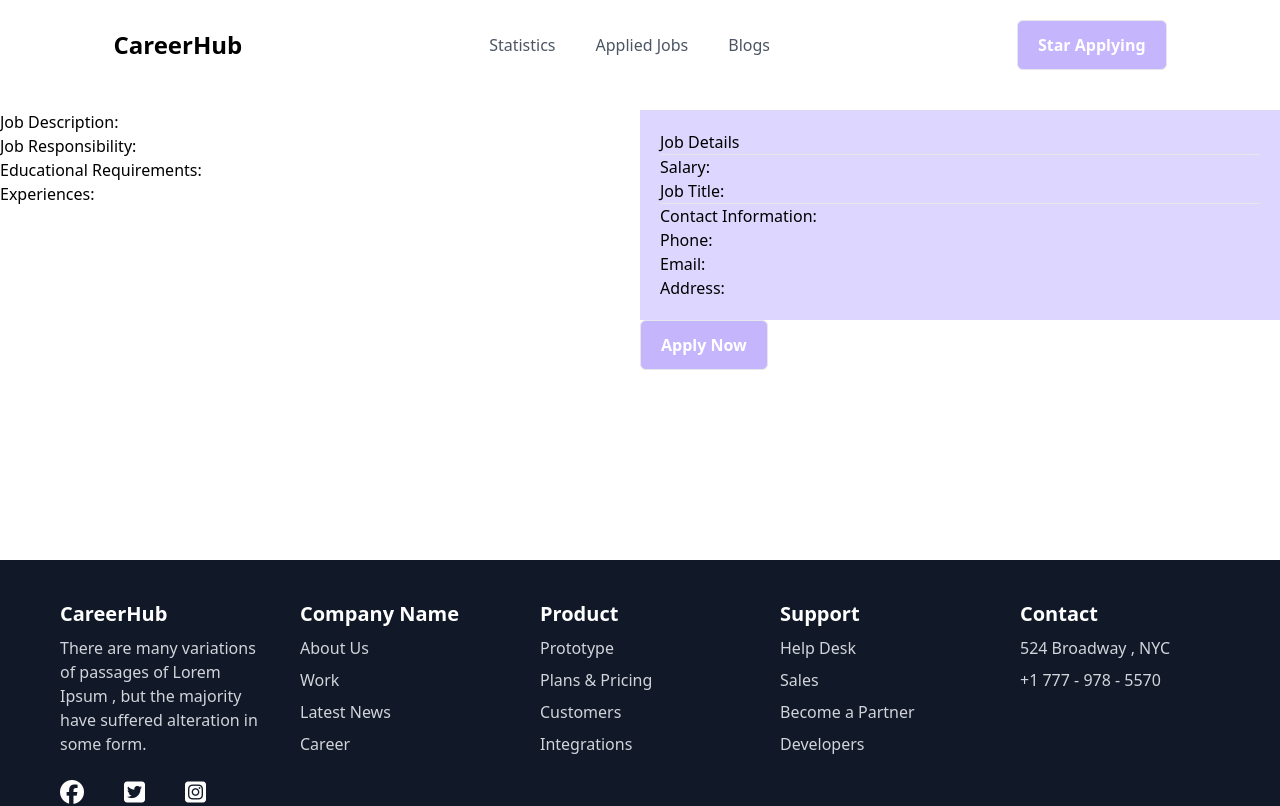
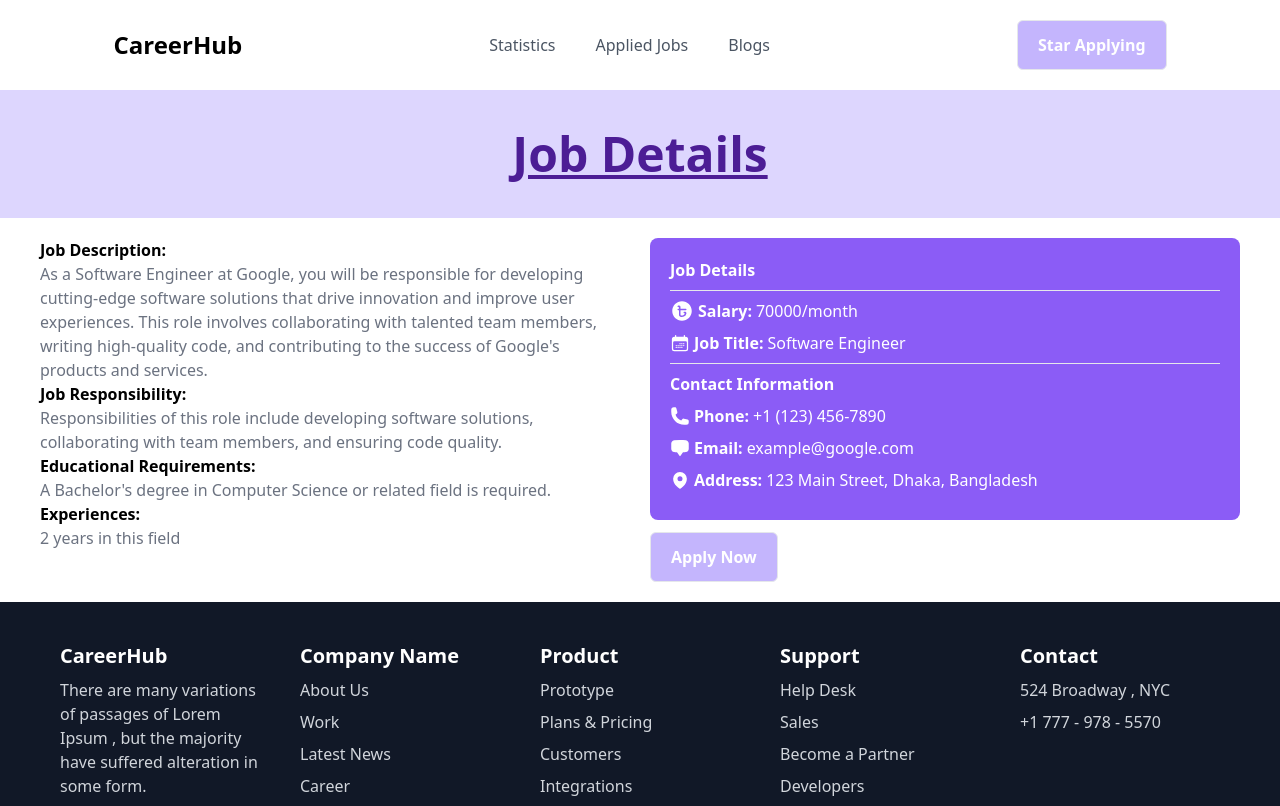
Before and after one commit to annysen/career-hub, a React (Vite) app: page /jobs/1 in a window 1280 px wide. Shown: the top 806 px of the page. Built offline with nearby package versions, Linux system fonts and the light colour scheme.

Commit message:
job details is done

```diff
--- a/public/fakeDB.json
+++ b/public/fakeDB.json
@@ -8,7 +8,7 @@
         "jobTime": "Full-time",
         "jobLocation": "Dhaka",
         "salary": 70000,
-        "jobDescription": "This is a description of the Software Engineer position at Google.",
+        "jobDescription": "As a Software Engineer at Google, you will be responsible for developing cutting-edge software solutions that drive innovation and improve user experiences. This role involves collaborating with talented team members, writing high-quality code, and contributing to the success of Google's products and services.",
         "jobResponsibility": "Responsibilities of this role include developing software solutions, collaborating with team members, and ensuring code quality.",
         "educationalRequirements": "A Bachelor's degree in Computer Science or related field is required.",
         "experiences": 2,
@@ -25,7 +25,7 @@
         "jobTime": "Part-time",
         "jobLocation": "Chittagong",
         "salary": 50000,
-        "jobDescription": "Description of the Data Analyst role at Twitter.",
+        "jobDescription": "Join Twitter as a Data Analyst and be part of a dynamic team that analyzes vast amounts of data to provide valuable insights and drive strategic decisions. You will play a key role in shaping Twitter's data-driven strategies and optimizing performance across various business areas.",
         "jobResponsibility": "Responsibilities include analyzing data, creating reports, and providing insights to improve business strategies.",
         "educationalRequirements": "A Bachelor's degree in Data Science, Statistics, or related field is preferred.",
         "experiences": 1,
@@ -42,7 +42,7 @@
         "jobTime": "Full-time",
         "jobLocation": "Khulna",
         "salary": 60000,
-        "jobDescription": "Description of the Frontend Developer role at Facebook.",
+        "jobDescription": "Become a Frontend Developer at Facebook and contribute to building innovative user interfaces that engage and delight millions of users worldwide. You will have the opportunity to work on challenging projects, optimize performance, and collaborate with talented designers and engineers.",
         "jobResponsibility": "Responsibilities include developing user interfaces, optimizing performance, and collaborating with designers.",
         "educationalRequirements": "A Bachelor's degree in Computer Science or related field is required.",
         "experiences": 2,
@@ -59,7 +59,7 @@
         "jobTime": "Full-time",
         "jobLocation": "Dhaka",
         "salary": 65000,
-        "jobDescription": "Description of the UI/UX Designer role at Microsoft.",
+        "jobDescription": "At Microsoft, as a UI/UX Designer, you will be responsible for creating intuitive and visually appealing user interfaces that enhance user experiences across various Microsoft products and platforms. Join us in shaping the future of technology with innovative design solutions.",
         "jobResponsibility": "Responsibilities include designing user interfaces, conducting user research, and creating wireframes and prototypes.",
         "educationalRequirements": "A Bachelor's degree in Design or related field is required.",
         "experiences": 3,
@@ -76,7 +76,7 @@
         "jobTime": "Full-time",
         "jobLocation": "Chittagong",
         "salary": 75000,
-        "jobDescription": "Description of the Software Developer role at Amazon.",
+        "jobDescription": "Join Amazon as a Software Developer and work on exciting projects that shape the future of e-commerce and cloud computing. As part of our diverse team, you will have the opportunity to innovate, solve complex problems, and deliver scalable solutions that impact millions of customers worldwide.",
         "jobResponsibility": "Responsibilities include developing software solutions, debugging, and collaborating with cross-functional teams.",
         "educationalRequirements": "A Bachelor's degree in Computer Science or related field is required.",
         "experiences": 2,
@@ -93,80 +93,12 @@
         "jobTime": "Full-time",
         "jobLocation": "Dhaka",
         "salary": 80000,
-        "jobDescription": "Description of the Product Manager role at Apple.",
+        "jobDescription": "As a Product Manager at Apple, you will lead the development and launch of groundbreaking products that revolutionize the consumer electronics industry. Join us in shaping the future of technology and delivering innovative solutions that enrich the lives of millions of users worldwide.",
         "jobResponsibility": "Responsibilities include product strategy, roadmap planning, and collaborating with engineering and design teams.",
         "educationalRequirements": "A Bachelor's degree in Business, Engineering, or related field is required.",
         "experiences": 4,
         "address": "456 Elm Street, Dhaka, Bangladesh",
         "phone": "+1 (678) 901-2345",
         "email": "example@apple.com"
-    },
-    {
-        "id": 7,
-        "companyName": "Netflix",
-        "position": "Content Writer",
-        "logo": "netflix-logo.png",
-        "jobType": "Remote",
-        "jobTime": "Part-time",
-        "jobLocation": "Khulna",
-        "salary": 55000,
-        "jobDescription": "Description of the Content Writer role at Netflix.",
-        "jobResponsibility": "Responsibilities include writing engaging content, conducting research, and adhering to brand guidelines.",
-        "educationalRequirements": "A Bachelor's degree in English, Journalism, or related field is preferred.",
-        "experiences": 1,
-        "address": "789 Pine Street, Khulna, Bangladesh",
-        "phone": "+1 (789) 012-3456",
-        "email": "example@netflix.com"
-    },
-    {
-        "id": 8,
-        "companyName": "LinkedIn",
-        "position": "Marketing Manager",
-        "logo": "linkedin-logo.png",
-        "jobType": "Onsite",
-        "jobTime": "Full-time",
-        "jobLocation": "Chittagong",
-        "salary": 70000,
-        "jobDescription": "Description of the Marketing Manager role at LinkedIn.",
-        "jobResponsibility": "Responsibilities include developing marketing strategies, managing campaigns, and analyzing market trends.",
-        "educationalRequirements": "A Bachelor's degree in Marketing or related field is required.",
-        "experiences": 3,
-        "address": "321 Elm Street, Chittagong, Bangladesh",
-        "phone": "+1 (890) 123-4567",
-        "email": "example@linkedin.com"
-    },
-    {
-        "id": 9,
-        "companyName": "Tesla",
-        "position": "Hardware Engineer",
-        "logo": "tesla-logo.png",
-        "jobType": "Remote",
-        "jobTime": "Full-time",
-        "jobLocation": "Dhaka",
-        "salary": 85000,
-        "jobDescription": "Description of the Hardware Engineer role at Tesla.",
-        "jobResponsibility": "Responsibilities include designing hardware components, testing prototypes, and collaborating with cross-functional teams.",
-        "educationalRequirements": "A Bachelor's degree in Electrical Engineering or related field is required.",
-        "experiences": 5,
-        "address": "123 Pine Street, Dhaka, Bangladesh",
-        "phone": "+1 (901) 234-5678",
-        "email": "example@tesla.com"
-    },
-    {
-        "id": 10,
-        "companyName": "Uber",
-        "position": "Driver",
-        "logo": "uber-logo.png",
-        "jobType": "Onsite",
-        "jobTime": "Part-time",
-        "jobLocation": "Chittagong",
-        "salary": 30000,
-        "jobDescription": "Description of the Driver role at Uber.",
-        "jobResponsibility": "Responsibilities include driving safely, providing excellent customer service, and maintaining vehicle cleanliness.",
-        "educationalRequirements": "A valid driver's license and clean driving record are required.",
-        "experiences": 0,
-        "address": "456 Pine Street, Chittagong, Bangladesh",
-        "phone": "+1 (012) 345-6789",
-        "email": "example@uber.com"
     }
 ]
--- a/src/Components/Job.jsx
+++ b/src/Components/Job.jsx
@@ -1,4 +1,4 @@
-import { CurrencyDollarIcon, MapPinIcon } from "@heroicons/react/24/solid";
+import { CurrencyBangladeshiIcon, MapPinIcon } from "@heroicons/react/24/solid";
 import { Link } from "react-router-dom";
 
 const Job = ({ job }) => {
@@ -27,7 +27,7 @@ const Job = ({ job }) => {
           <small>{jobLocation}</small>
         </div>
         <div className="flex gap-1 items-center">
-          <CurrencyDollarIcon className="h-6 w-6 text-gray-500"></CurrencyDollarIcon>
+          <CurrencyBangladeshiIcon className="h-6 w-6 text-gray-500"></CurrencyBangladeshiIcon>
           <small>{salary} BDT</small>
         </div>
       </div>
--- a/src/Components/JobDetails.jsx
+++ b/src/Components/JobDetails.jsx
@@ -1,33 +1,71 @@
+import {
+  CalendarDaysIcon,
+  ChatBubbleBottomCenterIcon,
+  CurrencyBangladeshiIcon,
+  MapPinIcon,
+  PhoneIcon,
+} from "@heroicons/react/24/solid";
 import { useLoaderData, useParams } from "react-router-dom";
 
 const JobDetails = () => {
   const allJobs = useLoaderData();
   const { id } = useParams();
   const job = allJobs.find((job) => job.id == id);
-  console.log(job);
+
   return (
-    <div className="grid grid-cols-1 md:grid-cols-2 my-5">
-      <div>
-        <h1>Job Description:</h1>
-        <h1>Job Responsibility:</h1>
-        <h1>Educational Requirements:</h1>
-        <h1>Experiences:</h1>
+    <>
+      <section>
+        <h1 className="text-center text-5xl font-bold py-10 bg-violet-200 underline text-violet-900">
+          Job Details
+        </h1>
+      </section>
+      <div className="grid grid-cols-1 md:grid-cols-2  my-5 mx-10 gap-5">
+        <div>
+          <h1 className="font-bold">Job Description:</h1>
+          <p className="text-gray-500">{job.jobDescription}</p>
+          <h1 className="font-bold">Job Responsibility:</h1>
+          <p className="text-gray-500">{job.jobResponsibility}</p>
+          <h1 className="font-bold">Educational Requirements:</h1>
+          <p className="text-gray-500">{job.educationalRequirements}</p>
+          <h1 className="font-bold">Experiences: </h1>
+          <p className="text-gray-500">{job.experiences} years in this field</p>
+        </div>
+        <div className="text-white">
+          <div className="bg-violet-500 rounded-lg p-5">
+            <h1 className="font-bold">Job Details</h1>
+            <hr className="my-2" />
+            <div className="flex gap-1 md:items-center my-2">
+              <CurrencyBangladeshiIcon className="h-6 w-6 text-white" />{" "}
+              <p className="font-bold">Salary:</p>
+              <p>{job.salary}/month</p>
+            </div>
+            <div className="flex gap-1 my-2 md:items-center">
+              <CalendarDaysIcon className="h-5 w-5 text-white" />
+              <p className="font-bold">Job Title:</p>
+              <p>{job.position}</p>
+            </div>
+            <hr className="my-2" />
+            <h1 className="font-bold">Contact Information</h1>
+            <div className="flex gap-1 md:items-center my-2">
+              <PhoneIcon className="h-5 w-5 text-white" />
+              <p className="font-bold">Phone:</p>
+              <p>{job.phone}</p>
+            </div>
+            <div className="flex gap-1 md:items-center my-2">
+              <ChatBubbleBottomCenterIcon className="h-5 w-5 text-white" />
+              <p className="font-bold">Email:</p>
+              <p>{job.email}</p>
+            </div>
+            <div className="flex gap-1 md:items-center my-2">
+              <MapPinIcon className="h-5 w-5 text-white" />
+              <p className="font-bold">Address:</p>
+              <p>{job.address}</p>
+            </div>
+          </div>
+          <button className="btn-primary mt-3">Apply Now</button>
+        </div>
       </div>
-      <div>
-        <div className="bg-violet-200 p-5">
-          <h1>Job Details</h1>
-          <hr />
-          <p>Salary:</p>
-          <p>Job Title:</p>
-          <hr />
-          <h1>Contact Information:</h1>
-          <p>Phone:</p>
-          <p>Email:</p>
-          <p>Address:</p>
-        </div>
-        <button className="btn-primary">Apply Now</button>
-      </div>
-    </div>
+    </>
   );
 };
 
```
Also changed, not shown: src/Components/Nav.jsx (+5 -3 lines).
